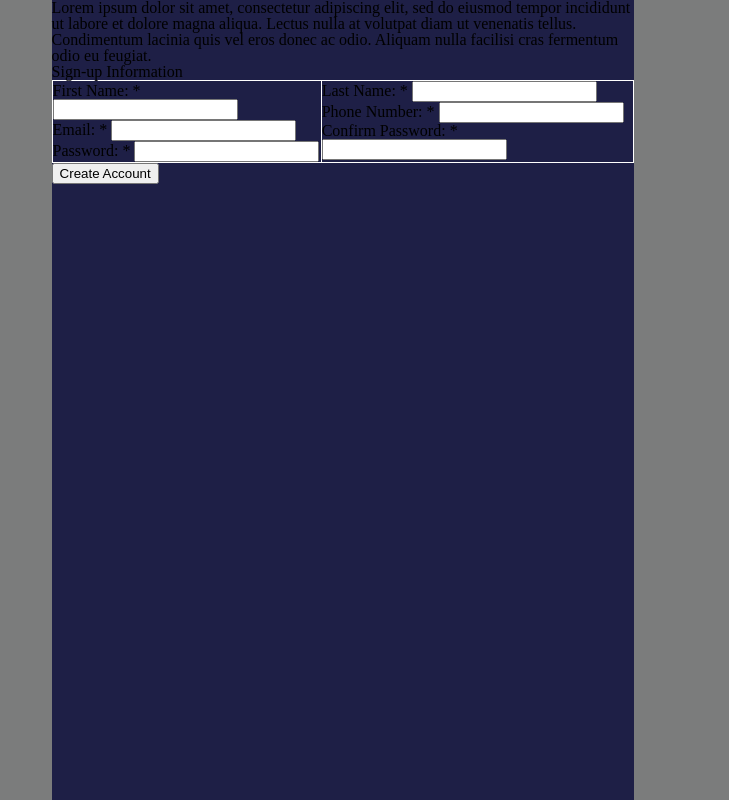
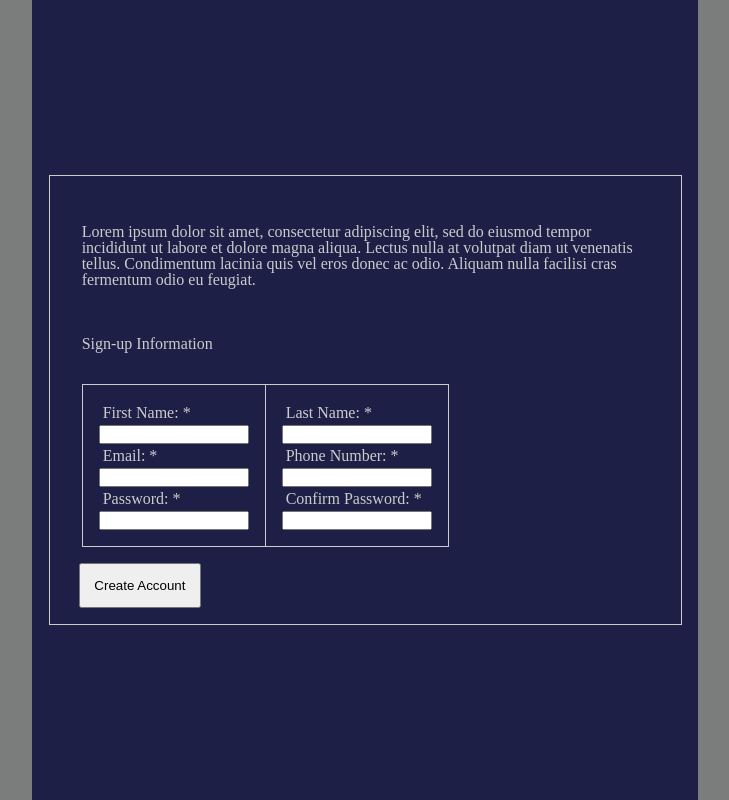
Before and after one commit to kaeloshuping/sign-up-form, a plain HTML site: page index.html in a window 1280 px wide. Shown: the whole page, without its empty margins (454-1183 px from the left). Drawn offline with Linux system fonts and the light colour scheme.

Commit message:
styled sample of form

```diff
--- a/style.css
+++ b/style.css
@@ -56,7 +56,7 @@ html, body {
 }
 
 #main-container {
-    width: 70%;
+    width: 80%;
     height: 100vh;
     display: flex;
 }
@@ -75,8 +75,57 @@ html, body {
     width: 65%;
     height: 100vh;
     background-color: rgb(30, 31, 70);
+    display: flex;
+    justify-content: center;
+    align-items: center;
+}
+
+form {
+    width: 90%;
+    padding: 1em;
+    border: 1px solid #ccc;
+}
+
+#form-text {
+    margin: 1em 0;
+    padding: 1em;
+    color: #ccc;
+}
+
+h2 {
+    padding: 1em;
+    color: #ccc;
+}
+
+input {
+    width: 150px;
+    padding: 0;
+    margin: 0;
+    align-self: flex-end;
+    box-sizing: border-box;
+}
+table {
+    padding: 1em;
+    color: #ccc;
 }
 
 td {
-    border: 1px solid white;
+    border: 1px solid #ccc;
+    padding: 1em;
 }
+
+button {
+    padding: 1em;
+    margin-left: 1em;
+}
+
+li {
+    display: flex;
+    flex-direction: column;
+    align-items: flex-start;
+}
+
+label {
+    padding: 2px;
+    margin: 2px;
+}
```
